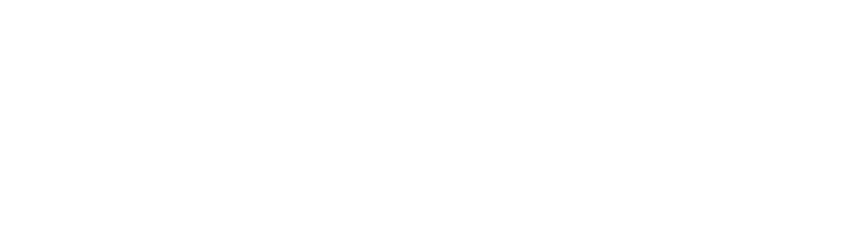
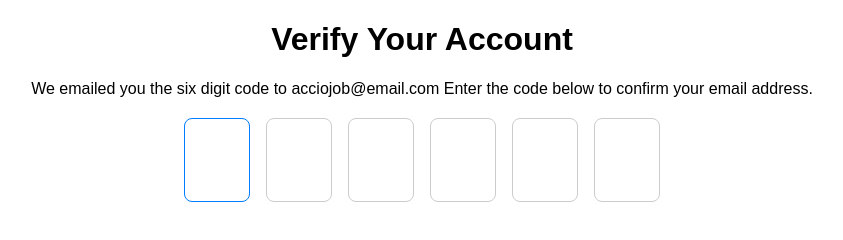
Before and after one commit to acciojob/OTP-Prakash-Raut, a website: page main.html in a window 1280 px wide. Shown: the whole page, without its empty margins (218-1061 px from the left). Drawn offline with Linux system fonts and the light colour scheme.

Commit message:
created a submission

```diff
--- a/main.html
+++ b/main.html
@@ -8,6 +8,22 @@
 
 <body>
 	<!-- the entire body must be written by student -->
+	<header>
+	    <h1 id="verification_heading">Verify Your Account</h1>
+	    <p id="verification_subtext">
+	      We emailed you the six digit code to acciojob@email.com Enter the code below to confirm your email address.
+	    </p>
+	</header>
+
+	<div class="code-container">
+	    <input class="code" type="text" inputmode="numeric" maxlength="1" required />
+	    <input class="code" type="text" inputmode="numeric" maxlength="1" required />
+	    <input class="code" type="text" inputmode="numeric" maxlength="1" required />
+	    <input class="code" type="text" inputmode="numeric" maxlength="1" required />
+	    <input class="code" type="text" inputmode="numeric" maxlength="1" required />
+	    <input class="code" type="text" inputmode="numeric" maxlength="1" required />
+	</div>
+
     <script type="text/javascript" src="./script.js">
 </script>
 
--- a/script.js
+++ b/script.js
@@ -1 +1,30 @@
 //your JS code here. If required.
+const inputs = document.querySelectorAll('.code');
+
+document.addEventListener('DOMContentLoaded', () => {
+  inputs.forEach((input, index) => {
+    input.addEventListener('input', () => handleInput(input, index));
+    input.addEventListener('keydown', (e) => handleBackspace(e, index));
+  });
+  focusFirstInput();
+});
+
+function handleInput(input, index) {
+  if (input.value.length > 1) {
+    input.value = input.value.charAt(0);
+  }
+  if (input.value && index < inputs.length - 1) {
+    inputs[index + 1].focus(); // Move to next field
+  }
+}
+
+function handleBackspace(e, index) {
+  const input = inputs[index];
+  if (e.key === 'Backspace' && !input.value && index > 0) {
+    inputs[index - 1].focus(); // Move to previous field
+  }
+}
+
+function focusFirstInput() {
+  inputs[0].focus();
+}
--- a/styles.css
+++ b/styles.css
@@ -1 +1,29 @@
 /*  your css code here. If applicable */
+#verification_heading,
+#verification_subtext {
+  text-align: center;
+  font-family: Arial, sans-serif;
+}
+
+.code-container {
+  display: flex;
+  justify-content: center;
+  align-items: center;
+  margin-top: 20px;
+  gap: 1rem;
+}
+
+.code {
+  width: 60px;
+  height: 80px;
+  font-size: 2.5rem;
+  text-align: center;
+  border: 1px solid #ccc;
+  color: gray;
+  border-radius: 8px;
+}
+
+.code:focus {
+  border-color: #007bff;
+  outline: none;
+}
```
